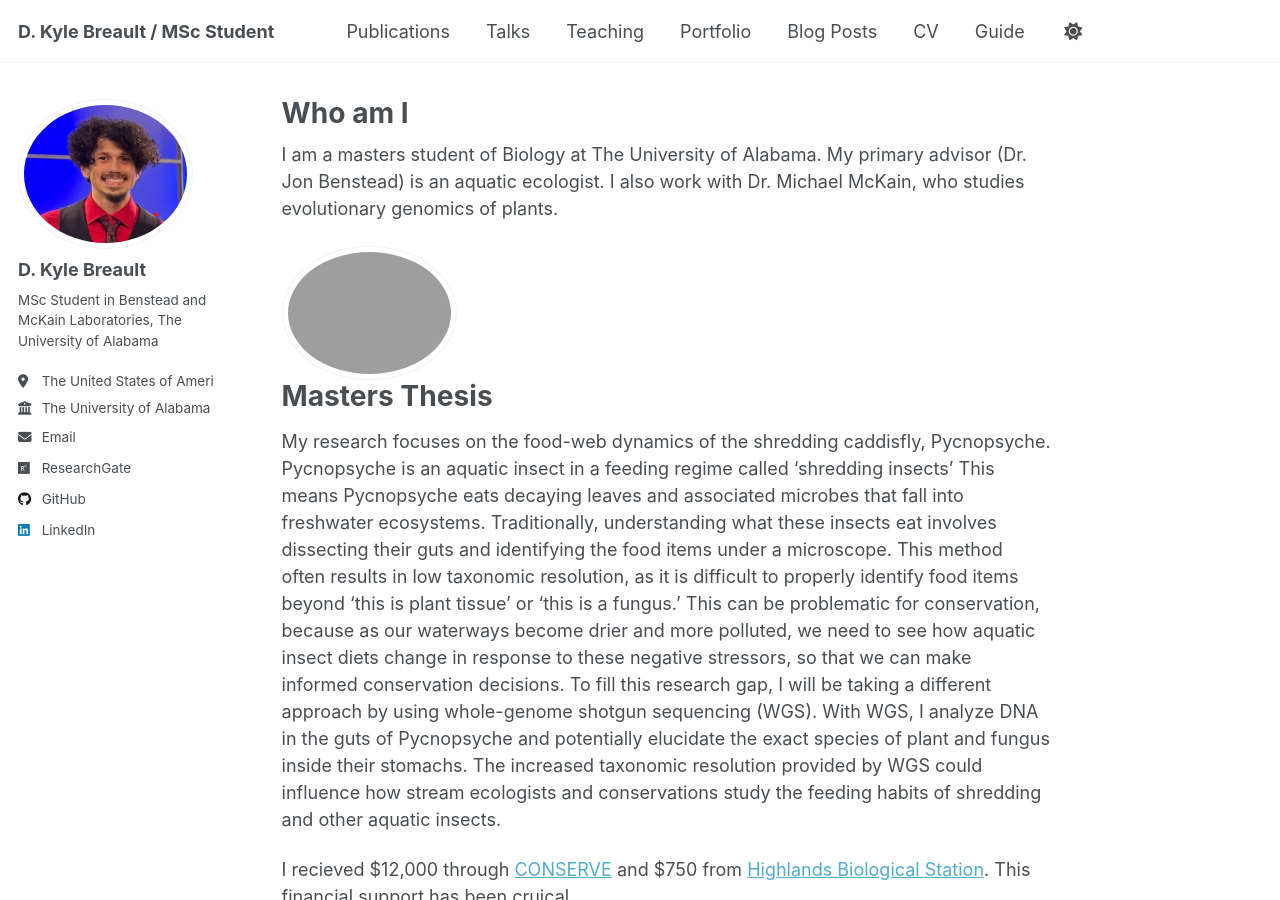
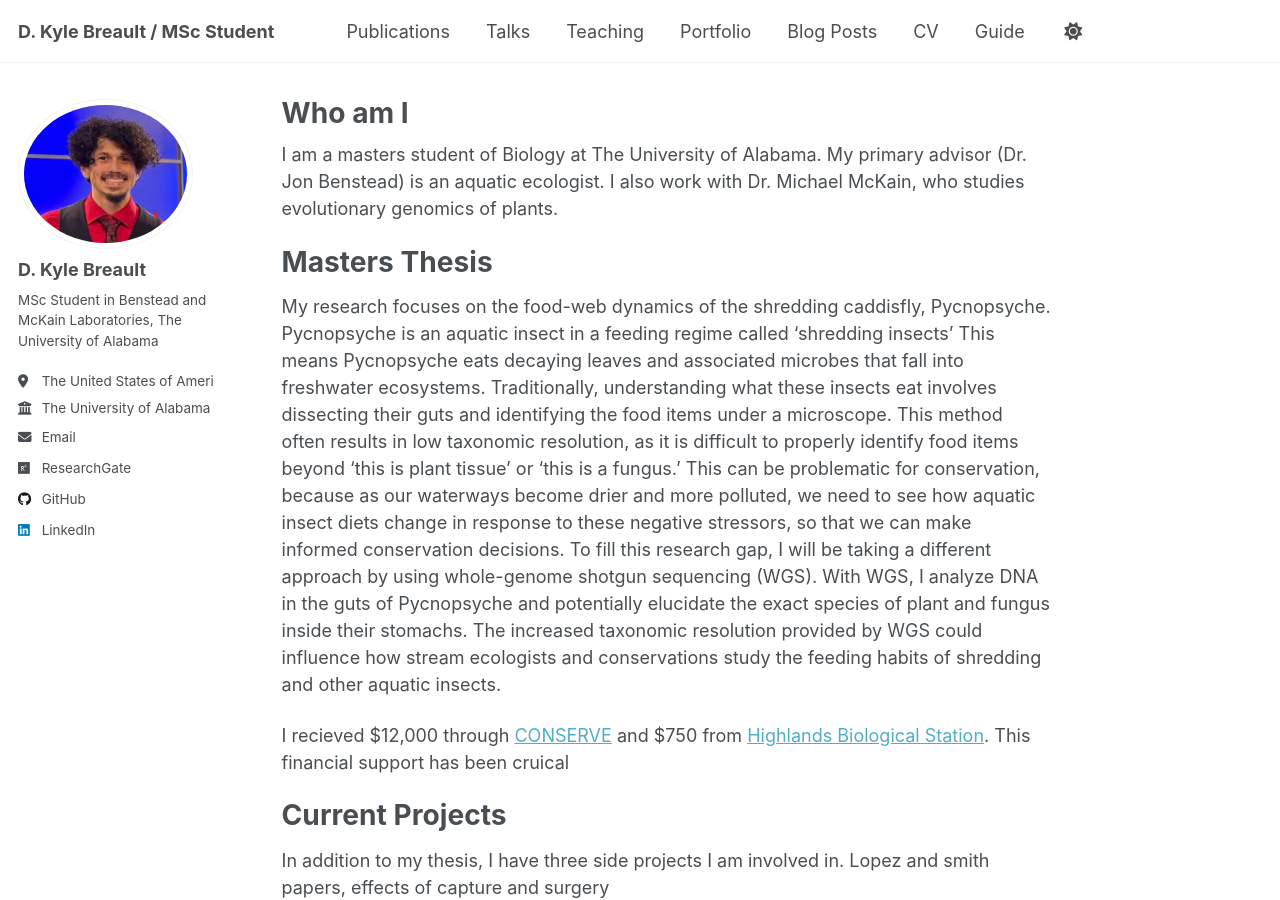
Before and after one commit to KyleBreault/.github.io, a Jekyll site: the page built from _pages/about.md, in a window 1280 px wide and 900 px high. Built offline with Jekyll 4.4.1, drawn with Linux system fonts in a browser that asks for light colours; a script that is not in the unit is left out.

Commit message:
Update about.md

```diff
--- a/_pages/about.md
+++ b/_pages/about.md
@@ -9,10 +9,6 @@ redirect_from:
 
 I am a masters student of Biology at The University of Alabama. My primary advisor (Dr. Jon Benstead) is an aquatic ecologist. I also work with Dr. Michael McKain, who studies evolutionary genomics of plants.
 
-{% include base_path %}
-<div class="author__avatar">
-  <img src="{{ '/images/sturgeon.png' | prepend: base_path }}" class="author__avatar" alt="{{ author.name }}" fetchpriority="high">
-</div>
 
 Masters Thesis
 ======
```
